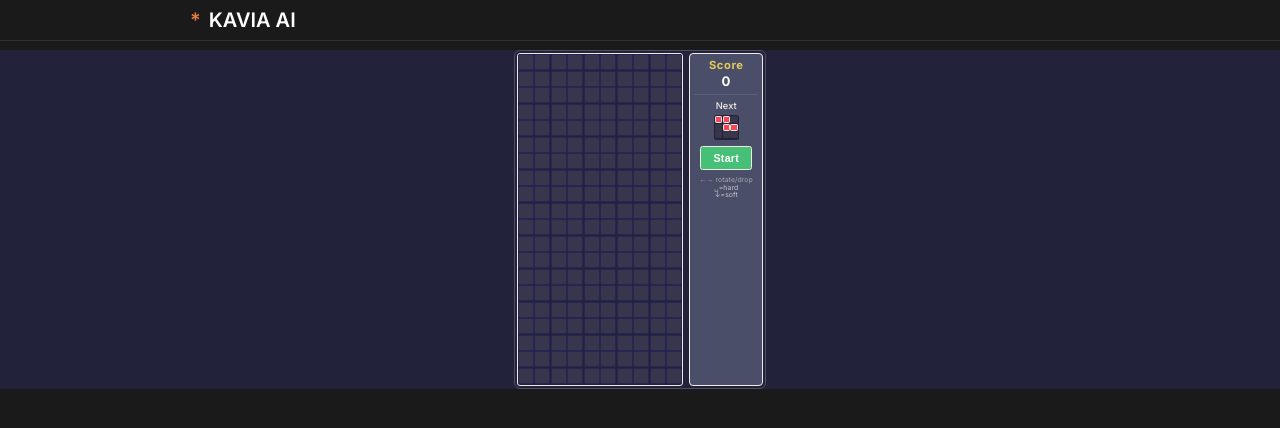
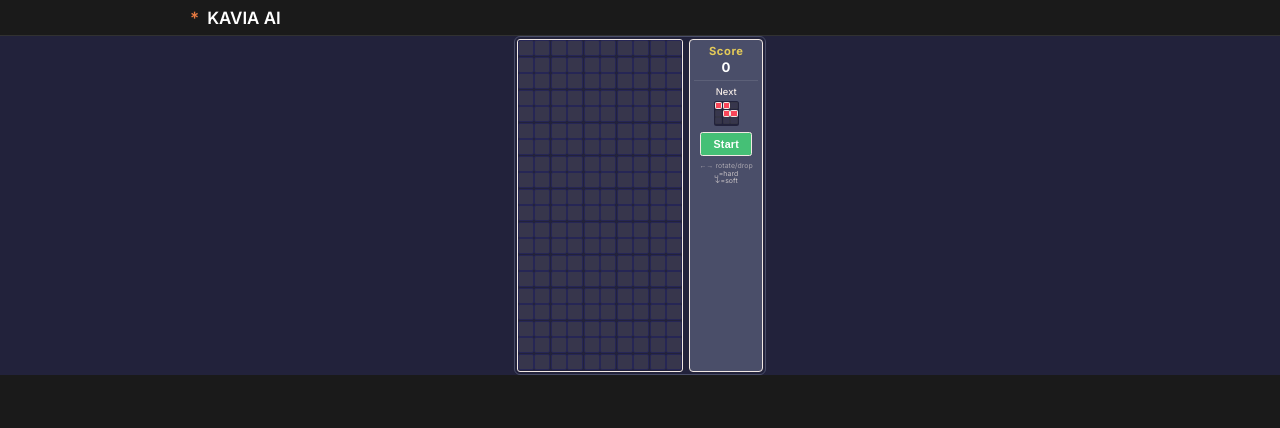
Before and after one commit to Workflow-Manager-admin/tetramaster-24353-0c87ffc6, a React (Create React App) app in the folder tetramaster/: page / in a window 1280 px wide. Shown: the top 428 px of the page. Built offline with nearby package versions, Linux system fonts and the light colour scheme; the HTML template or start-up script is replaced by a standard one.

Commit message:
Auto-commit: Changes as of 2025-05-28T09:10:29.368055+00:00

```diff
--- a/tetramaster/src/App.js
+++ b/tetramaster/src/App.js
@@ -3,31 +3,61 @@ import './App.css';
 import TetraMaster from './TetraMaster';
 
 function App() {
+  // Determine navbar height (fully minimal for compact visual)
+  const NAVBAR_HEIGHT = 36; // px (matching CSS below)
+
   return (
-    <div className="app" style={{ minHeight: "100vh", padding: 0, margin: 0 }}>
-      <nav className="navbar" style={{ position: "fixed", top: 0, left: 0, width: "100%", zIndex: 100, padding: "8px 0", minHeight: 0 }}>
-        <div className="container" style={{ padding: 0, minHeight: 0 }}>
-          <div style={{ display: 'flex', justifyContent: 'space-between', width: '100%' }}>
-            <div className="logo" style={{ margin: 0, padding: 0 }}>
+    <div
+      className="app"
+      style={{
+        minHeight: "100vh",
+        padding: 0,
+        margin: 0,
+        background: "var(--kavia-dark)",
+      }}
+    >
+      <nav
+        className="navbar"
+        style={{
+          position: "fixed",
+          top: 0,
+          left: 0,
+          width: "100%",
+          zIndex: 100,
+          padding: "0 0",
+          minHeight: NAVBAR_HEIGHT,
+          height: NAVBAR_HEIGHT,
+          lineHeight: `${NAVBAR_HEIGHT}px`,
+          background: "var(--kavia-dark)",
+          borderBottom: "1px solid var(--border-color)",
+        }}
+      >
+        <div className="container" style={{ padding: 0, minHeight: 0, height: NAVBAR_HEIGHT }}>
+          <div style={{ display: 'flex', justifyContent: 'space-between', width: '100%', alignItems: 'center', height: NAVBAR_HEIGHT }}>
+            <div className="logo" style={{ margin: 0, padding: 0, fontSize: "1.06rem", height: NAVBAR_HEIGHT, display: 'flex', alignItems: 'center' }}>
               <span className="logo-symbol">*</span> KAVIA AI
             </div>
           </div>
         </div>
       </nav>
-      {/* Main TetraMaster Game Area */}
+      {/* Main TetraMaster Game Area - minimized vertical and horizontal whitespace */}
       <main
         style={{
-          marginTop: 0,
+          marginTop: NAVBAR_HEIGHT, // right below navbar, no gap
           paddingTop: 0,
-          minHeight: "0",
+          paddingBottom: 0,
+          minHeight: 0,
           display: "flex",
           flexDirection: "column",
           alignItems: "center",
+          justifyContent: "flex-start",
+          width: "100vw",
           background: "var(--kavia-dark)",
-          boxSizing: "border-box"
+          boxSizing: "border-box",
+          overflow: "hidden",
         }}
       >
-        <div style={{ height: 50 }} /> {/* small spacer to avoid overlap by navbar (navbar height is 40) */}
+        {/* No extra spacers */}
         <TetraMaster />
       </main>
     </div>
```
Also changed, not shown: 2 other files (tests, documents, lock files or other folders).
